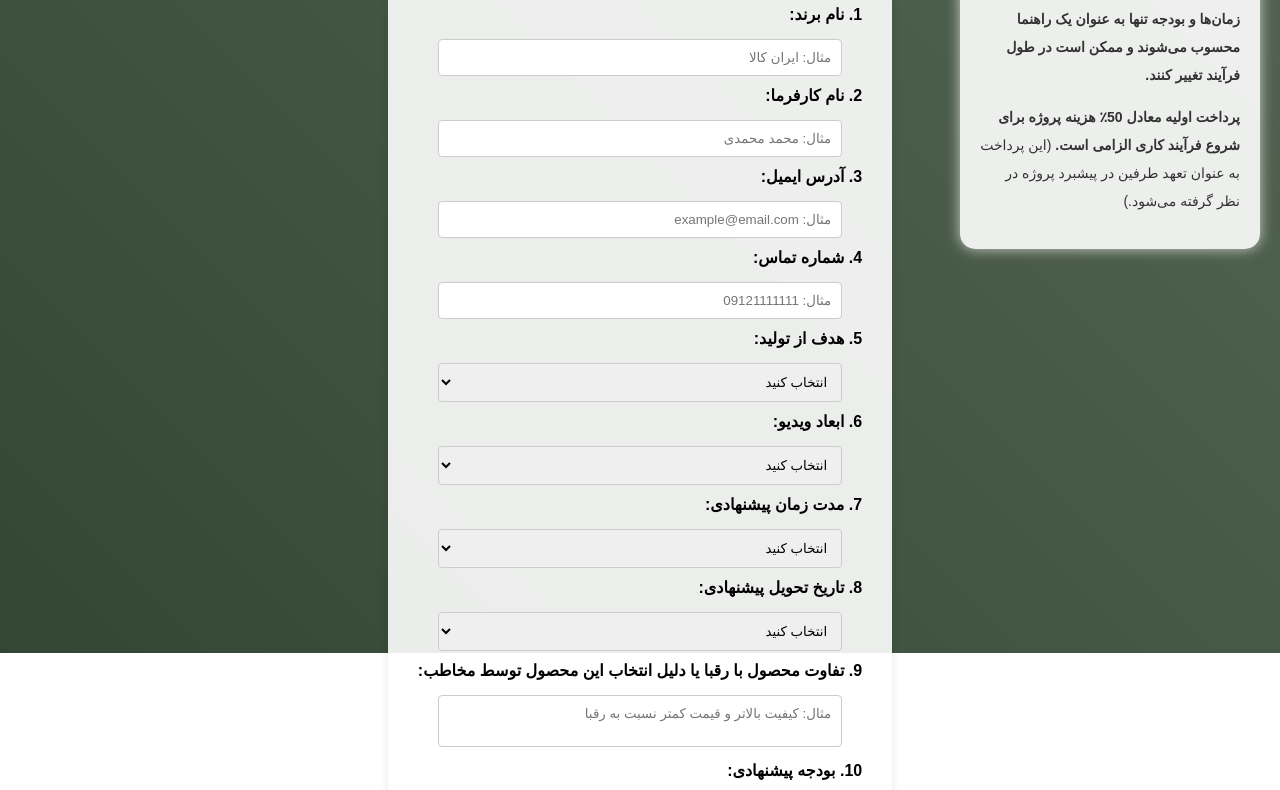
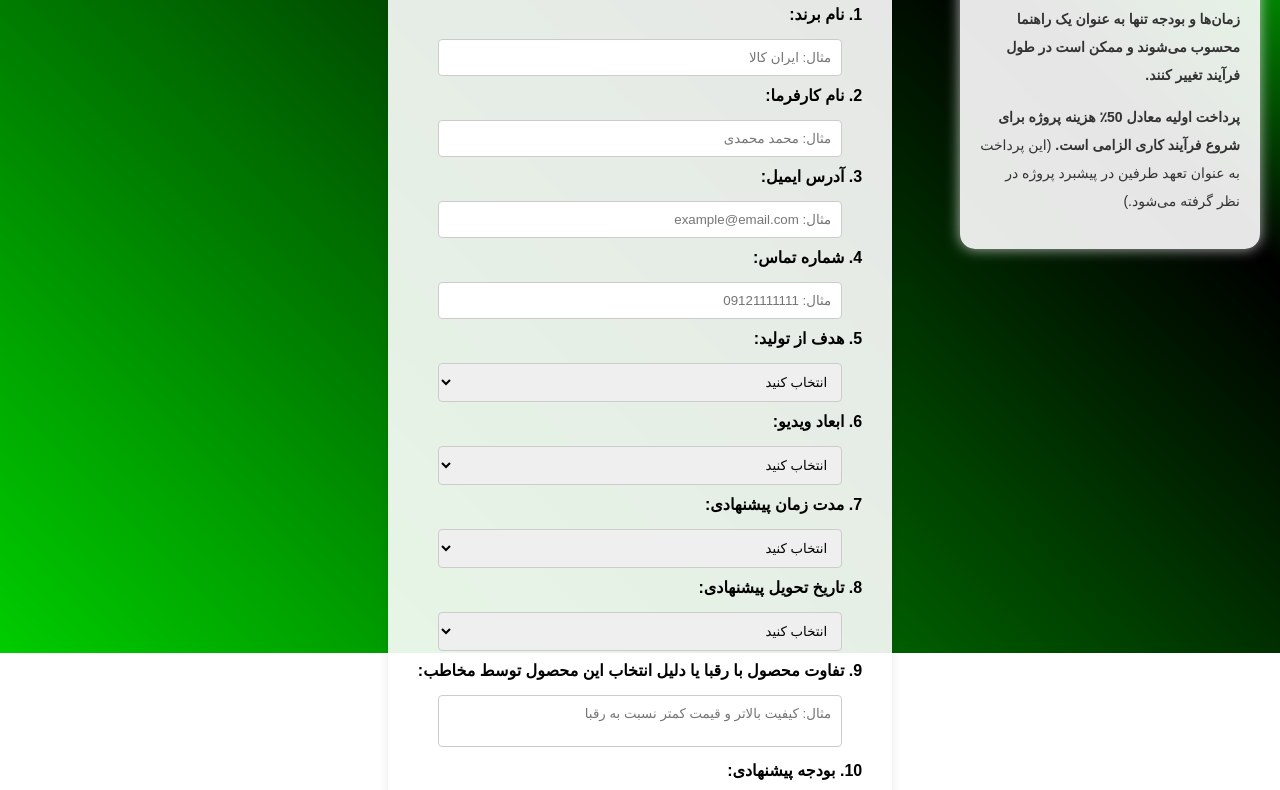
Before and after one commit to KhaniMehdi/Brief, a plain HTML site: page index.html in a window 1280 px wide. Shown: the part 147-937 px from the top of the page. Drawn offline with nearby package versions, Linux system fonts and the light colour scheme.

Commit message:
Update index.html

```diff
--- a/index.html
+++ b/index.html
@@ -29,35 +29,17 @@
     width: 100%;
     height: 100%;
     z-index: -1;
-    background: -webkit-linear-gradient(45deg, rgba(0, 0, 0, 1), rgba(0, 30, 0, 0.8), rgba(0, 60, 0, 0.6), rgba(0, 90, 0, 0.4), rgba(0, 120, 0, 0.2), rgba(0, 0, 0, 1));
-    background: linear-gradient(45deg, rgba(0, 0, 0, 1), rgba(0, 30, 0, 0.8), rgba(0, 60, 0, 0.6), rgba(0, 90, 0, 0.4), rgba(0, 120, 0, 0.2), rgba(0, 0, 0, 1));
-    background-size: 400% 400%;
-    animation: gradient-loop 18s infinite;
+    background: linear-gradient(45deg, #000000, #003300, #006600, #009900, #00CC00, #000000);
+    background-size: 100% 100%;
+    animation: gradient-color-change 6s infinite alternate;
 }
 
-.gradient-bg::after {
-    content: "";
-    position: absolute;
-    top: 0;
-    left: 0;
-    width: 100%;
-    height: 100%;
-    background: rgba(0, 0, 0, 0.5);
-    z-index: 0;
-}
-
-@keyframes gradient-loop {
+@keyframes gradient-color-change {
     0% {
-        background-position: 0% 50%;
-    }
-    25% {
-        background-position: 50% 50%;
-    }
-    50% {
-        background-position: 100% 50%;
+        background: linear-gradient(45deg, #000000, #003300, #006600, #009900, #00CC00, #000000);
     }
     100% {
-        background-position: 0% 50%;
+        background: linear-gradient(45deg, #00CC00, #009900, #006600, #003300, #000000, #00CC00);
     }
 }
 
```
